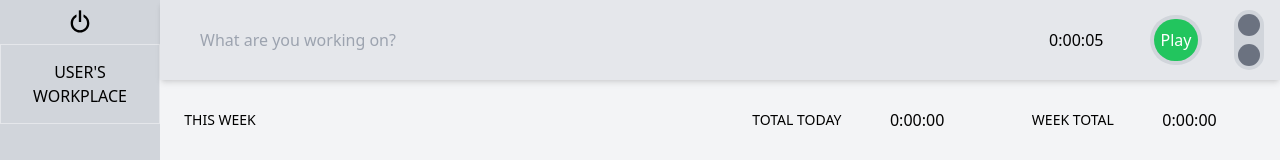
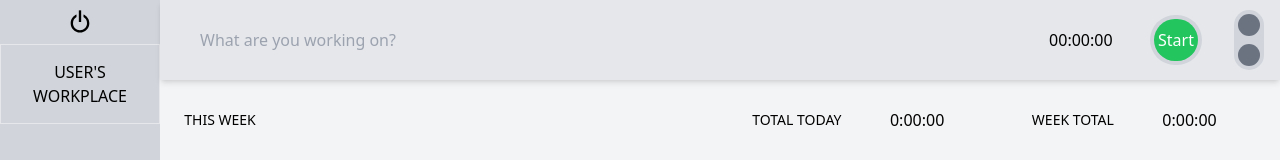
Before and after one commit to Kaptsiuh/RS-Clone, a React (Vite) app: page / in a window 1280 px wide. Shown: the top 160 px of the page. Built offline with nearby package versions, Linux system fonts and the light colour scheme.

Commit message:
refactor: create separate timer component

```diff
--- a/package.json
+++ b/package.json
@@ -9,6 +9,7 @@
     "preview": "vite preview"
   },
   "dependencies": {
+    "clsx": "^1.2.1",
     "react": "^18.2.0",
     "react-dom": "^18.2.0",
     "react-router-dom": "^6.8.0"
--- a/src/App.tsx
+++ b/src/App.tsx
@@ -3,6 +3,7 @@ import { Outlet } from "react-router-dom";
 
 const App: FC = () => {
   return (
+    <>
       <div className="grid grid-cols-8 h-full">
         <div className="flex text-white col-start-1 col-end-2 min-h-screen">
           <div className="w-full bg-gray-300 h-full flex flex-col justify-between">
@@ -81,6 +82,7 @@ const App: FC = () => {
           <Outlet />
         </div>
       </div>
+    </>
   );
 };
 
--- /dev/null
+++ b/src/components/Timer.tsx
@@ -0,0 +1,44 @@
+import { useEffect, useState } from "react";
+import clsx from "clsx";
+
+import { toHHMMSS } from "../utils/toHHMMSS";
+
+const Timer = () => {
+  const [isStarted, setIsStarted] = useState<boolean>(false);
+  const [seconds, setSeconds] = useState<number>(0);
+
+  useEffect(() => {
+    let id: number | undefined;
+    if (isStarted) {
+      id = setInterval(() => {
+        setSeconds((prev) => prev + 1);
+      }, 1000);
+    } else {
+      clearInterval(id);
+      setSeconds(() => 0);
+    }
+
+    return () => {
+      clearInterval(id);
+    };
+  }, [isStarted]);
+
+  return (
+    <>
+      <span className="w-1/12">{toHHMMSS(seconds)}</span>
+      <div className="bg-gray-300 m-4 rounded-full">
+        <button
+          className={clsx(
+            "bg-green-500 hover:bg-green-400 text-white m-[4px] w-[44px] h-[42px] rounded-full transition-all",
+            isStarted && "bg-red-500 hover:bg-red-400"
+          )}
+          onClick={() => setIsStarted((prev) => !prev)}
+        >
+          {isStarted ? "Stop" : "Start"}
+        </button>
+      </div>
+    </>
+  );
+};
+
+export default Timer;
--- a/src/pages/Home.tsx
+++ b/src/pages/Home.tsx
@@ -1,63 +1,9 @@
-import { FC, useEffect, useState } from "react";
+import { FC } from "react";
 import DateTodo from "../components/DateTodo";
 import Progress from "../components/Progress";
+import Timer from "../components/Timer";
 
 const Home: FC = () => {
-  const [seconds, setSeconds] = useState(0);
-  const [minutes, setMinutes] = useState(0);
-  const [hour, setHours] = useState(0);
-
-  let timer: number;
-
-  useEffect(() => {
-    timer = setInterval(() => {
-      setSeconds(seconds + 1);
-      if (seconds === 59) {
-        setMinutes(minutes + 1);
-        setSeconds(0);
-      }
-      if (minutes === 59) {
-        setHours(hour + 1);
-        setMinutes(0);
-      }
-    }, 1000);
-
-    return () => clearInterval(timer);
-  });
-
-  const stop = () => {
-    clearInterval(timer);
-  };
-
-  const activeButten = (e: any) => {
-    if (e.target.innerHTML === "Play") {
-      e.target.innerHTML = "Stop";
-      setSeconds(0);
-      setMinutes(0);
-      setHours(0);
-      e.target.classList.add("bg-red-500");
-      e.target.classList.remove("bg-green-500");
-      e.target.classList.add("hover:bg-red-400");
-      e.target.classList.remove("hover:bg-green-400");
-    } else {
-      e.target.innerHTML = "Play";
-      stop();
-      e.target.classList.add("bg-green-500");
-      e.target.classList.remove("bg-red-500");
-      e.target.classList.add("hover:bg-green-400");
-      e.target.classList.remove("hover:bg-red-400");
-    }
-  };
-
-  // const [todos, setTodos] = useState([]);
-
-  // const time = (value: any) => {
-  //   if (value) {
-  //     setTodos: (value: React.SetStateAction<never[]>) =>
-  //       void [...todos, { id: Date.now(), text: value, done: false }];
-  //   }
-  // };
-
   return (
     <>
       <div className="w-full h-20 bg-gray-200 shadow-md flex items-center">
@@ -66,18 +12,7 @@ const Home: FC = () => {
           placeholder="What are you working on?"
           className="text-gray-600 bg-gray-200 w-5/6 ml-10"
         />
-        <span className="w-1/12">
-          {hour}:{minutes < 10 ? "0" + minutes : minutes}:
-          {seconds < 10 ? "0" + seconds : seconds}
-        </span>
-        <div className="bg-gray-300 m-4 rounded-full">
-          <button
-            className="bg-green-500 hover:bg-green-400 text-white m-[4px] w-[44px] h-[42px] rounded-full transition-all"
-            onClick={activeButten}
-          >
-            Play
-          </button>
-        </div>
+        <Timer />
         <div className="flex flex-col bg-gray-300 m-4 rounded-full">
           <button className="bg-gray-500 hover:bg-gray-700 text-white m-[4px] w-[22px] h-[22px] rounded-full transition-all"></button>
           <button className="bg-gray-500 hover:bg-gray-700 text-white m-[4px] w-[22px] h-[22px] rounded-full transition-all active:bg-gray-700"></button>
--- /dev/null
+++ b/src/utils/toHHMMSS.ts
@@ -0,0 +1,9 @@
+export const toHHMMSS = (total: number) => {
+  let hours = Math.floor(total / 3600);
+  let minutes = Math.floor((total - hours * 3600) / 60);
+  let seconds = total - hours * 3600 - minutes * 60;
+
+  return `${hours.toString().padStart(2, "0")}:${minutes
+    .toString()
+    .padStart(2, "0")}:${seconds.toString().padStart(2, "0")}`;
+};
```
Also changed, not shown: 1 other file (tests, documents, lock files or other folders). Lines whose indentation alone changed are shown as unchanged.
